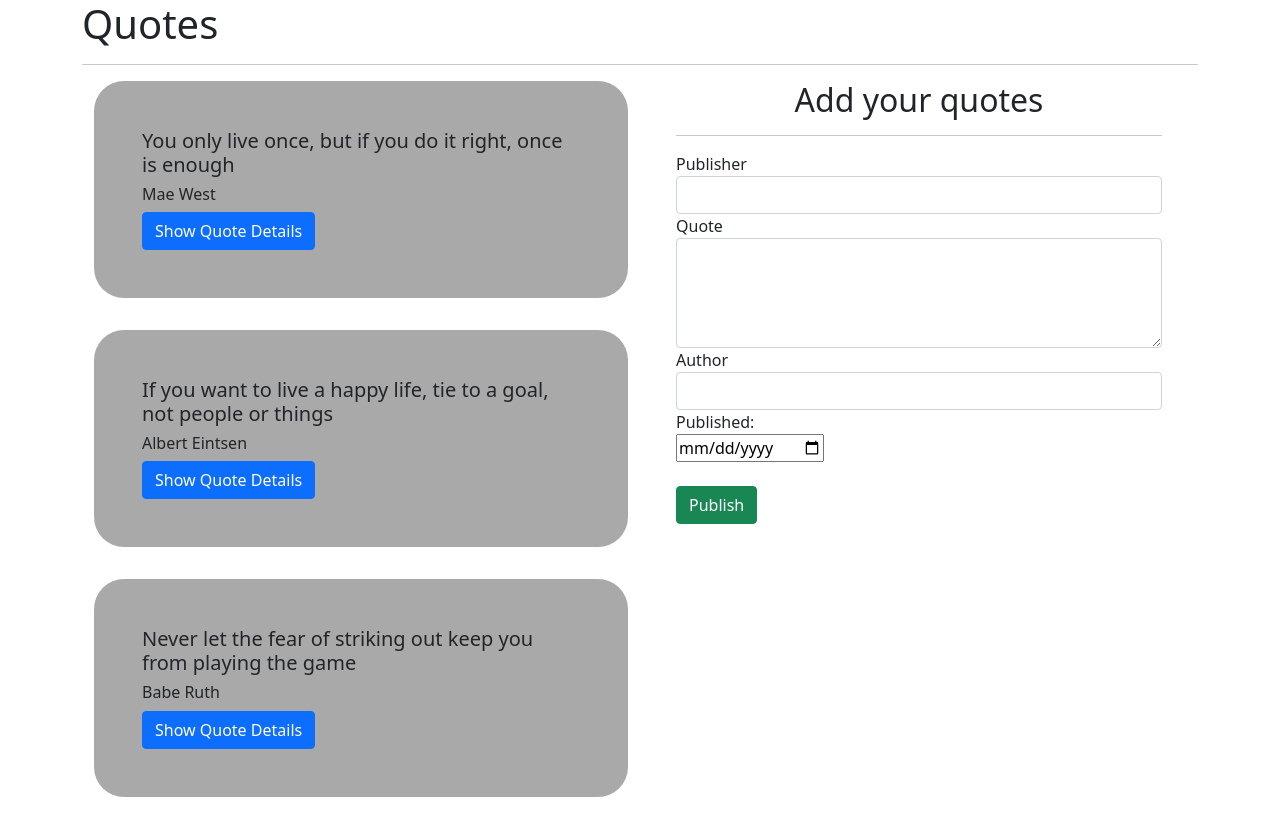
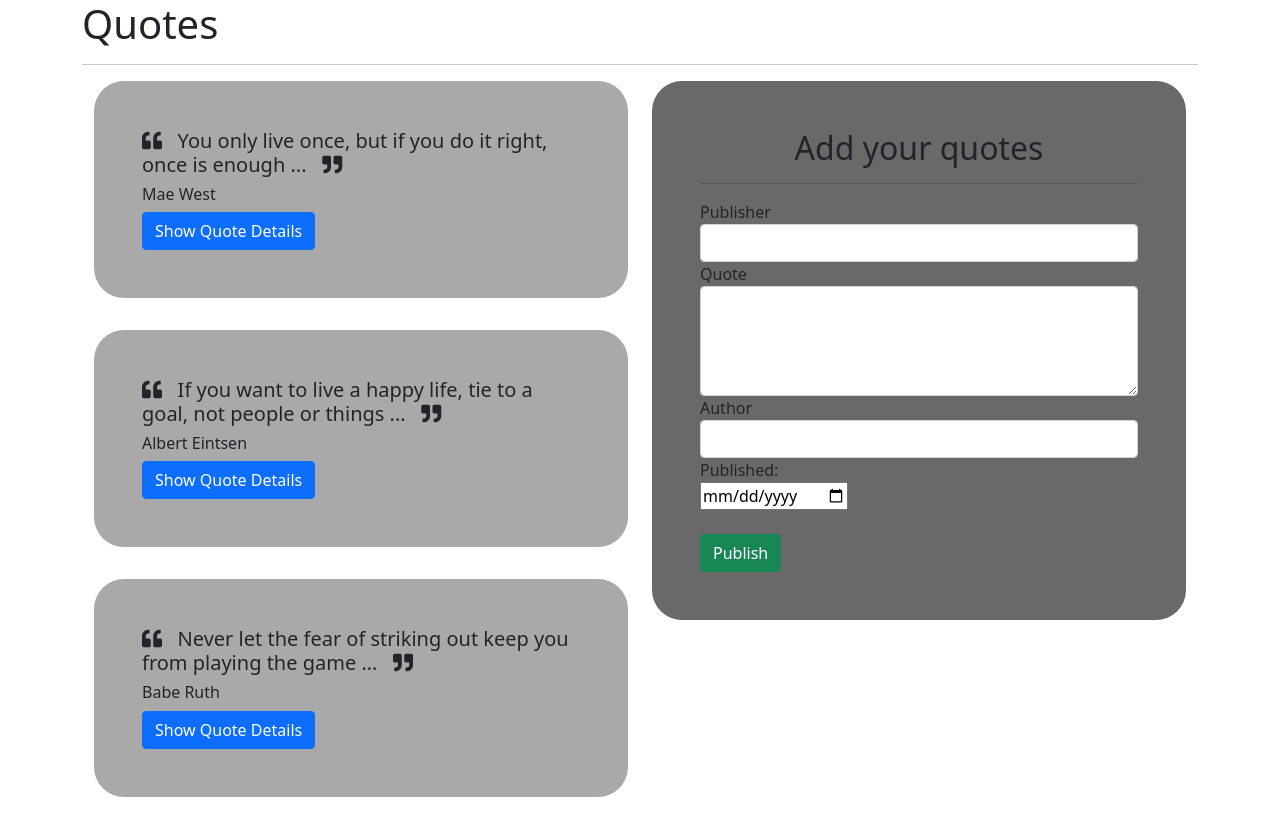
Before and after one commit to bre-nda/Quotes-Project, an Angular app: page / in a window 1280 px wide. Built offline with nearby package versions, Linux system fonts and the light colour scheme.

Commit message:
style the form

```diff
--- a/src/app/quote-form/quote-form.component.css
+++ b/src/app/quote-form/quote-form.component.css
@@ -0,0 +1,9 @@
+.forms {
+    padding: 3rem;
+    background-color: dimgrey;
+    border-radius: 30px;
+}
+
+.forms:hover {
+    box-shadow: 0 0 10px rgba(3, 1, 34, 0.6), 0 0 20px rgba(3, 1, 34, 0.6), 0 0 40px rgba(3, 1, 34, 0.6);
+}
--- a/src/app/quote-form/quote-form.component.html
+++ b/src/app/quote-form/quote-form.component.html
@@ -1,4 +1,4 @@
-<div class="container-fluid">
+<div class="container-fluid  forms">
     <h2 class="text-center">Add your quotes</h2>
     <hr>
     <form (ngSubmit)='submitQuote()' #quoteForm='ngForm'>
--- a/src/app/quote/quote.component.css
+++ b/src/app/quote/quote.component.css
@@ -4,3 +4,7 @@
     margin-bottom: 2rem;
     border-radius: 30px;
 }
+
+.cards:hover {
+    box-shadow: 0 0 10px rgba(00, 00, 00, 0.6), 0 0 20px rgba(00, 00, 00, 0.6), 0 0 40px rgba(00, 00, 00, 0.6);
+}
--- a/src/app/quote/quote.component.html
+++ b/src/app/quote/quote.component.html
@@ -9,14 +9,14 @@
         </div>
     </div>
 </div> -->
-<div class="container">
+<div class="container big">
     <h1>Quotes</h1>
     <hr>
     <div class="container">
         <div class="row">
             <div class=" col-md-6">
                 <div *ngFor='let quote of quotes; let i = index' class="cards">
-                    <h5>{{quote.description}}</h5>
+                    <h5><i class="fas fa-quote-left"></i>&nbsp;&nbsp;&nbsp;{{quote.description}} ...&nbsp;&nbsp;&nbsp;<i class="fas fa-quote-right"></i></h5>
                     <h6>{{quote.author}}</h6>
                     <button (click)='toggleDetails(i)' class="btn btn-primary ">Show Quote Details</button>
                     <app-quote-detail *ngIf='quote.showPublisher' [quote]='quote' (isComplete)='deleteQuote ($event,i)'></app-quote-detail>
```
